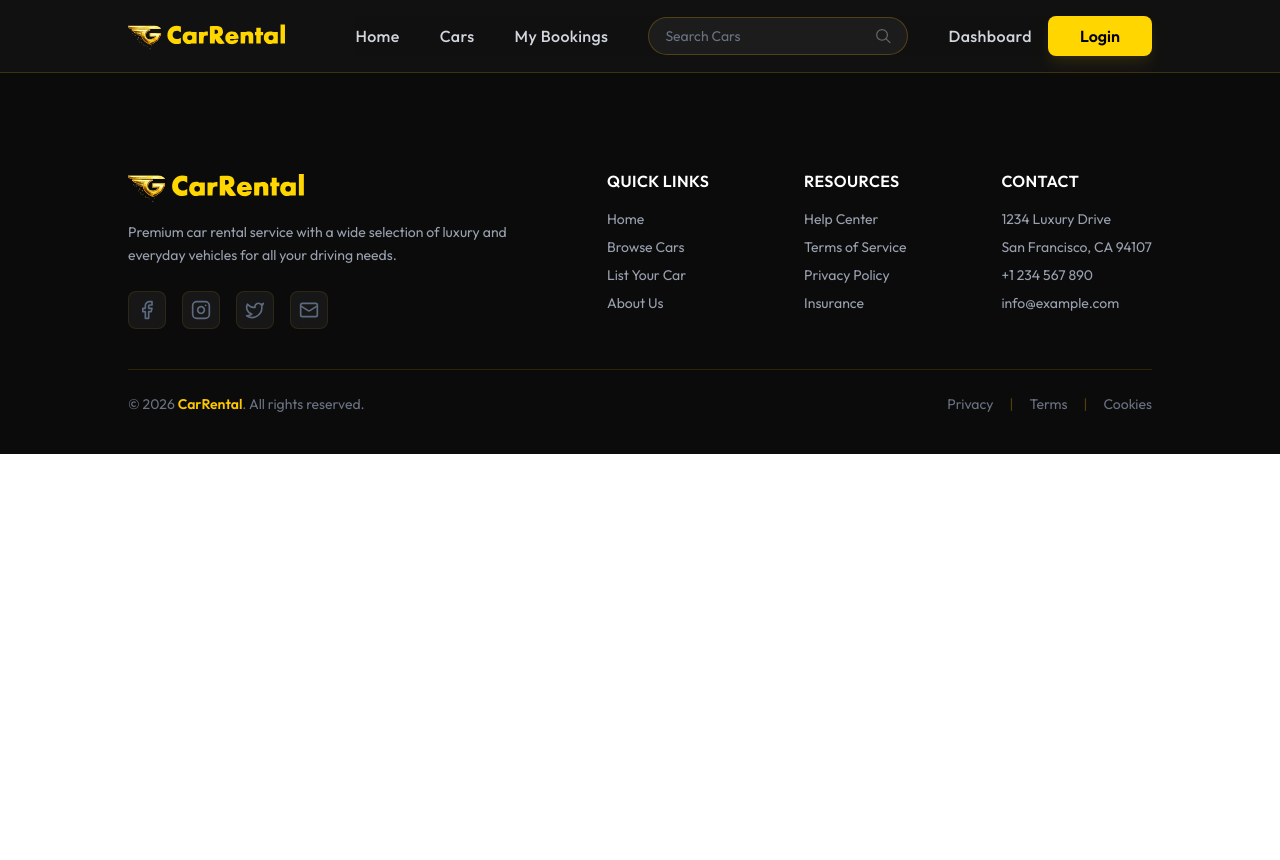
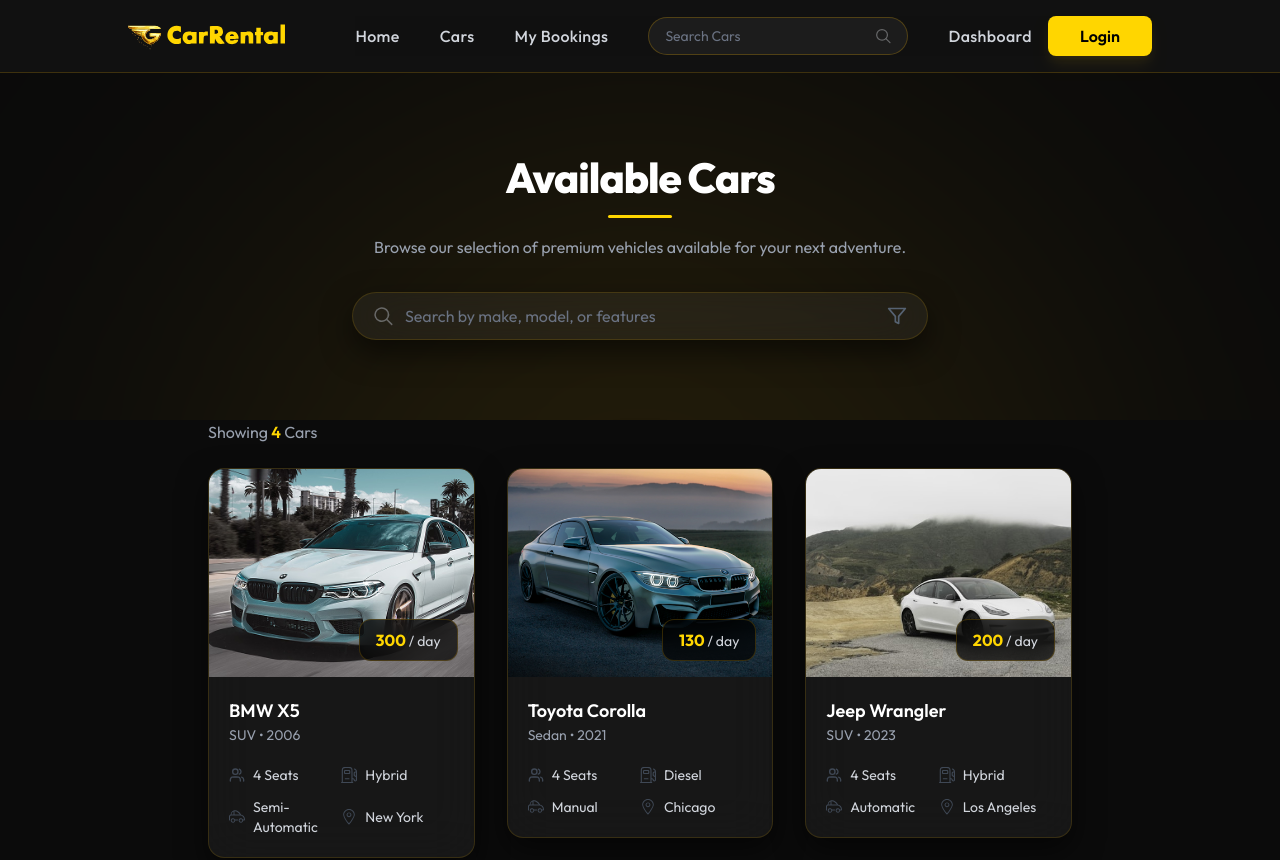
Before and after one commit to itsAnkit2006/CarRental-MERN-Stack, a React (Vite) app in the folder client/: page /cars in a window 1280 px wide. Shown: the top 860 px of the page. Before the commit the page ends 800 px from the top, so only its background shows below. Built offline with nearby package versions, Linux system fonts and the light colour scheme.

Commit message:
Create car list page

```diff
--- a/client/src/pages/Cars.jsx
+++ b/client/src/pages/Cars.jsx
@@ -1,10 +1,73 @@
-import React from 'react'
+import React, { useState } from 'react'
+import Title from '../components/Title'
+import CarCard from '../components/CarCard'
+import { assets, dummyCarData } from '../assets/assets'
 
 const Cars = () => {
+
+  const [input, setInput] = useState('')
+
   return (
-    <div>
+    <div className="min-h-screen bg-[#0B0B0B] text-white">
 
+  {/* Header */}
+  <div className="flex flex-col items-center py-20 px-6 text-center relative overflow-hidden">
+
+    {/* Glow */}
+    <div className="absolute top-10 left-1/2 -translate-x-1/2 w-[900px] h-[900px] bg-yellow-500/10 blur-[160px] rounded-full"></div>
+
+    <div className="relative z-10">
+      <Title
+        title="Available Cars"
+        subTitle="Browse our selection of premium vehicles available for your next adventure."
+        variant="dark"
+      />
     </div>
+
+    {/* Search Bar */}
+    <div
+      className="
+        relative z-10 mt-8 max-w-xl w-full h-12
+        flex items-center px-5 rounded-full
+        bg-white/5 backdrop-blur-xl
+        border border-yellow-500/15
+        shadow-[0px_12px_30px_rgba(0,0,0,0.55)]
+      "
+    >
+      <img src={assets.search_icon} className="w-5 h-5 mr-3 opacity-80" alt="" />
+
+      <input
+        onChange={(e) => setInput(e.target.value)}
+        value={input}
+        type="text"
+        placeholder="Search by make, model, or features"
+        className="
+          w-full h-full bg-transparent outline-none
+          text-gray-200 placeholder-gray-500
+        "
+      />
+
+      <img src={assets.filter_icon} className="w-5 h-5 ml-3 opacity-80" alt="" />
+    </div>
+  </div>
+
+  {/* Cars Grid */}
+  <div className="px-6 md:px-16 lg:px-24 xl:px-32 pb-24">
+    <p className="text-gray-400 xl:px-20 max-w-7xl mx-auto">
+      Showing <span className="text-primary font-semibold">{dummyCarData.length}</span> Cars
+    </p>
+
+    <div className="grid grid-cols-1 sm:grid-cols-2 lg:grid-cols-3 gap-8 mt-6 xl:px-20 max-w-7xl mx-auto">
+      {dummyCarData.map((car, index) => (
+        <div key={index}>
+          <CarCard car={car} />
+        </div>
+      ))}
+    </div>
+  </div>
+
+</div>
+
   )
 }
 
```
